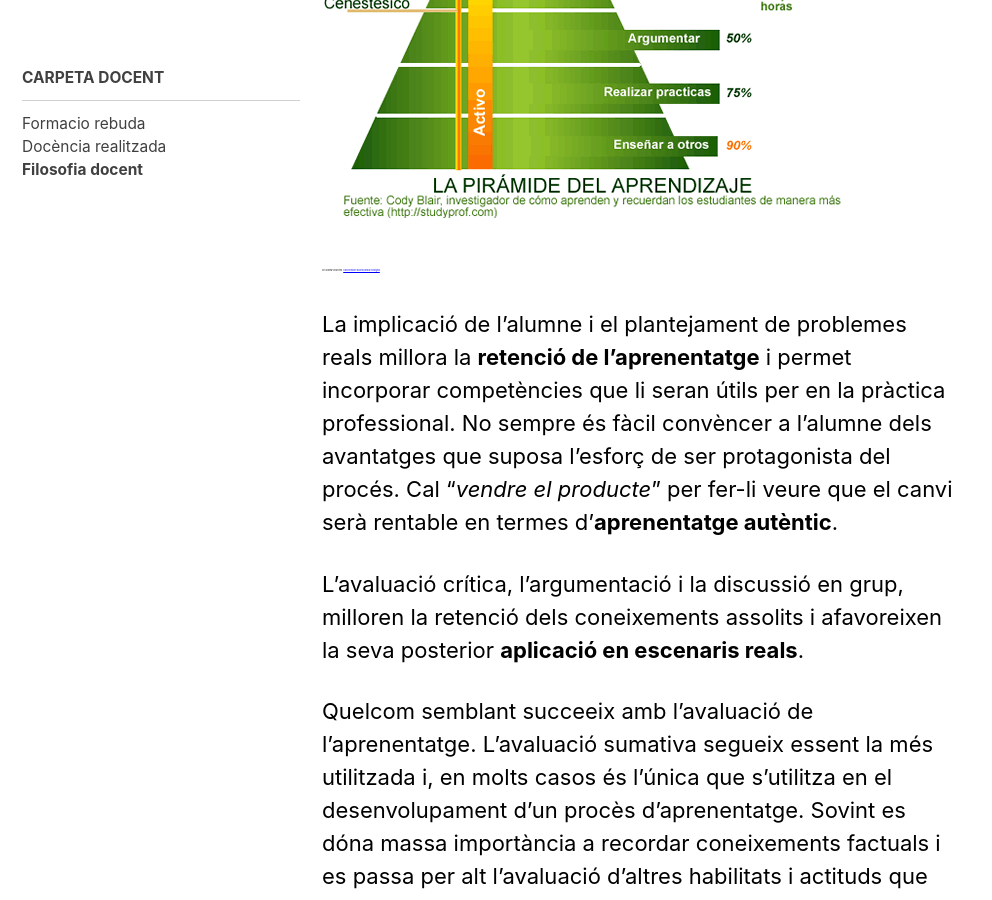
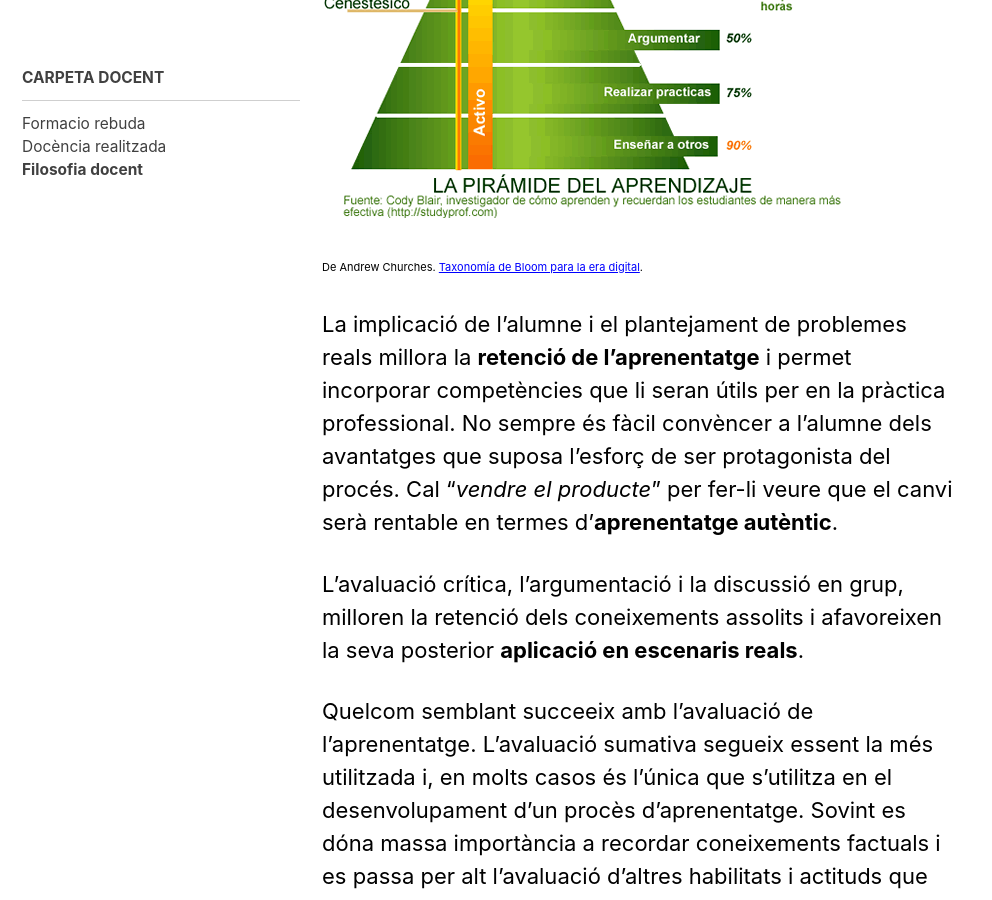
Before and after one commit to jepcastel/github.io, a Jekyll site: the page built from _carpeta/03Filosofia-docent.md, in a window 1280 px wide and 900 px high, scrolled down 1606 px. Shown: the whole window, without its empty margins (0-992 px from the left). Built offline with Jekyll 4.4.1, drawn with Linux system fonts in a browser that asks for light colours; nearby versions of some CDN libraries.

Commit message:
Update 03Filosofia-docent.md

```diff
--- a/_carpeta/03Filosofia-docent.md
+++ b/_carpeta/03Filosofia-docent.md
@@ -17,7 +17,7 @@
 
 ![Piràmide d'aprenentatge](/assets/images/piramideaprenentatge.png)
 
-<span style="font-size: 2px;">De Andrew Churches. <a href="http://eduteka.icesi.edu.co/articulos/TaxonomiaBloomDigital" target="_blank">Taxonomía de Bloom para la era digital</a>.</span>
+<span style="font-size:50%">De Andrew Churches. <a href="http://eduteka.icesi.edu.co/articulos/TaxonomiaBloomDigital" target="_blank">Taxonomía de Bloom para la era digital</a>.</span>
 
 La implicació de l'alumne i el plantejament de problemes reals millora la **retenció de l'aprenentatge** i permet incorporar competències que li seran útils per en la pràctica professional. No sempre és fàcil convèncer a l'alumne dels avantatges que suposa l'esforç de ser protagonista del procés. Cal "_vendre el producte_" per fer-li veure que el canvi serà rentable en termes d'**aprenentatge autèntic**.
 
```
